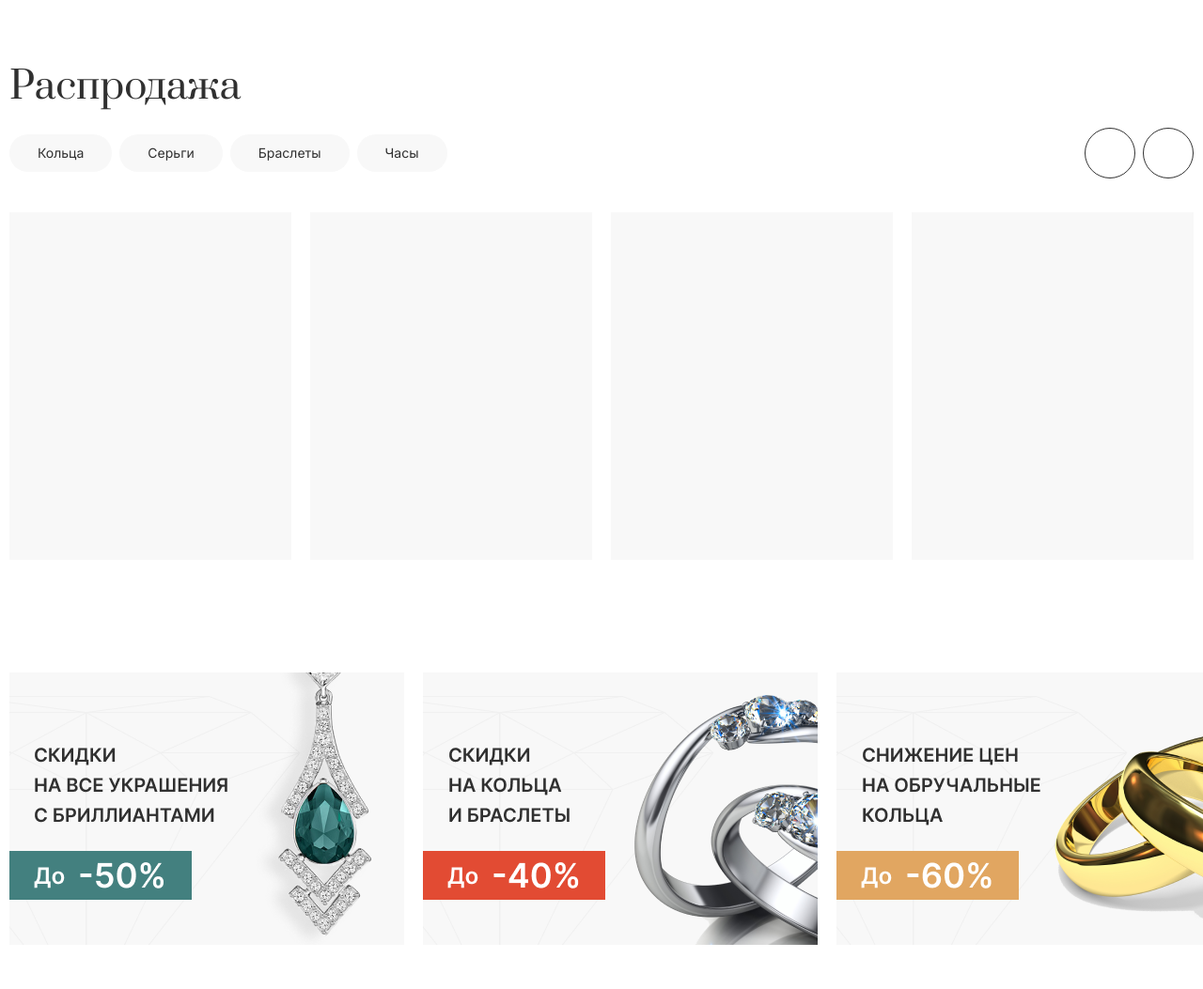
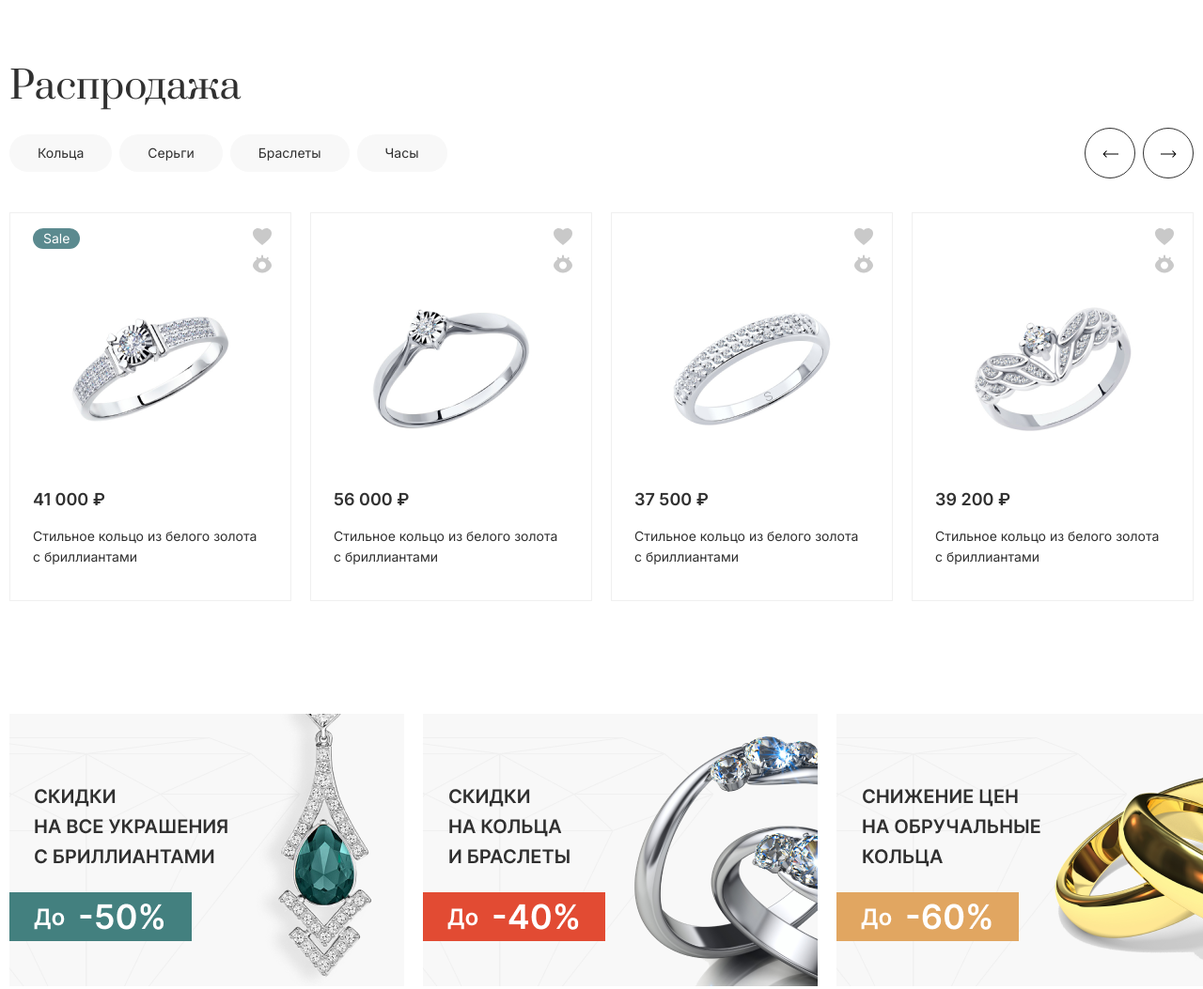
Before and after one commit to Readberg/goldy-store, a plain HTML site: page index.html in a window 1280 px wide. Shown: the part 1280-2333 px from the top of the page at 94% size. Drawn offline with Linux system fonts and the light colour scheme.

Commit message:
feat: edit sale

```diff
--- a/css/sale.css
+++ b/css/sale.css
@@ -32,7 +32,52 @@
 }
 
 .sale-item {
+    position: relative;
     width: 310px;
     height: 370px;
-    background-color: var(--bg-color);
+    background-color: #FFFFFF;
+    border: 1px solid #F0F0F0;
+    display: flex;
+    flex-direction: column;
+    align-items: center;
+    gap: 26px;
+    padding: 16px 24px 26px;
 }
+.tag {
+    position: absolute;
+    padding: 4px 11px;
+    left: 24px;
+    background: #5B8A8F;
+    border-radius: 15px;
+    color: #FFFFFF;
+}
+.actions {
+    display: flex;
+    position: absolute;
+    right: 20px;
+    flex-direction: column;
+    gap: 10px;
+}
+.heart {
+    width: 20px;
+    height: 18px;
+    background-image: url(../assets/image/svg/heart.svg);
+}
+.watch {
+    width: 20px;
+    height: 20px;
+    background-image: url(../assets/image/svg/watch.svg);
+}
+.sale-info {
+    display: flex;
+    flex-direction: column;
+    gap: 16px;
+    line-height: 160%;
+}
+.sale-price {
+    font-weight: 600;
+    font-size: 18px;
+}
+.sale-img {
+    margin-top: 50px
+}
--- a/index.html
+++ b/index.html
@@ -114,15 +114,100 @@
                         <button class="sale-btn">Часы</button>
                     </div>
                     <div class="sale-location">
-                        <button class="sale-prev loc-item"></button>
-                        <button class="sale-next loc-item"></button>
+                        <button class="sale-prev loc-item">
+                            <img src="./assets/image/svg/prev-arrow.svg" alt="prev arrow icon">
+                        </button>
+                        <button class="sale-next loc-item">
+                            <img src="./assets/image/svg/next-arrow.svg" alt="next arrow icon">
+                        </button>
                     </div>
                 </div>
                 <div class="sale-items">
-                    <div class="sale-item"></div>
-                    <div class="sale-item"></div>
-                    <div class="sale-item"></div>
-                    <div class="sale-item"></div>
+                    <div class="sale-item">
+                        <div class="tag">Sale</div>
+                        <div class="actions">
+                            <div class="action heart">
+                                <span class="icon heart"></span>
+                            </div>
+                            <div class="action watch">
+                                <span class="icon watch"></span>
+                            </div>
+                        </div>
+                        <div class="sale-img">
+                            <img src="./assets/image/png/sale1.png" alt="sale image">
+                        </div>
+                        <div class="sale-info">
+                            <div class="sale-price">
+                                <p>41 000 ₽</p>
+                            </div>
+                            <div class="sale-text">
+                                <p>Стильное кольцо из белого золота c бриллиантами</p>
+                            </div>
+                        </div>
+                    </div>
+                    <div class="sale-item">
+                        <div class="actions">
+                            <div class="action heart">
+                                <span class="icon heart"></span>
+                            </div>
+                            <div class="action watch">
+                                <span class="icon watch"></span>
+                            </div>
+                        </div>
+                        <div class="sale-img">
+                            <img src="./assets/image/png/sale2.png" alt="sale image">
+                        </div>
+                        <div class="sale-info">
+                            <div class="sale-price">
+                                <p>56 000 ₽</p>
+                            </div>
+                            <div class="sale-text">
+                                <p>Стильное кольцо из белого золота c бриллиантами</p>
+                            </div>
+                        </div>
+                    </div>
+                    <div class="sale-item">
+                        <div class="actions">
+                            <div class="action heart">
+                                <span class="icon heart"></span>
+                            </div>
+                            <div class="action watch">
+                                <span class="icon watch"></span>
+                            </div>
+                        </div>
+                        <div class="sale-img">
+                            <img src="./assets/image/png/sale3.png" alt="sale image">
+                        </div>
+                        <div class="sale-info">
+                            <div class="sale-price">
+                                <p>37 500 ₽</p>
+                            </div>
+                            <div class="sale-text">
+                                <p>Стильное кольцо из белого золота c бриллиантами</p>
+                            </div>
+                        </div>
+                    </div>
+                    <div class="sale-item">
+                        <div class="actions">
+                            <div class="action heart">
+                                <span class="icon heart"></span>
+                            </div>
+                            <div class="action watch">
+                                <span class="icon watch"></span>
+                            </div>
+                        </div>
+                        <div class="sale-img">
+                            <img src="./assets/image/png/sale4.png" alt="sale image">
+                        </div>
+                        <div class="sale-info">
+                            <div class="sale-price">
+                                <p>39 200 ₽</p>
+                            </div>
+                            <div class="sale-text">
+                                <p>Стильное кольцо из белого золота c бриллиантами</p>
+                            </div>
+                        </div>
+                    </div>
                 </div>
             </div>
             <div class="sale-down">
@@ -135,8 +220,12 @@
             <div class="product-info">
                 <h2 class="section-title">Товар дня</h2>
                 <div class="sale-location">
-                    <button class="product-prev loc-item"></button>
-                    <button class="product-next loc-item"></button>
+                    <button class="product-prev loc-item">
+                        <img src="./assets/image/svg/prev-arrow.svg" alt="prev arrow icon">
+                    </button>
+                    <button class="product-next loc-item">
+                        <img src="./assets/image/svg/next-arrow.svg" alt="next arrow icon">
+                    </button>
                 </div>
             </div>
             <div class="product-place"></div>
```
Also changed, not shown: assets/image/png/sale1.png (added), assets/image/png/sale2.png (added), assets/image/png/sale3.png (added), assets/image/png/sale4.png (added), assets/image/svg/heart.svg (added), assets/image/svg/next-arrow.svg (added), assets/image/svg/prev-arrow.svg (added), assets/image/svg/watch.svg (added).
